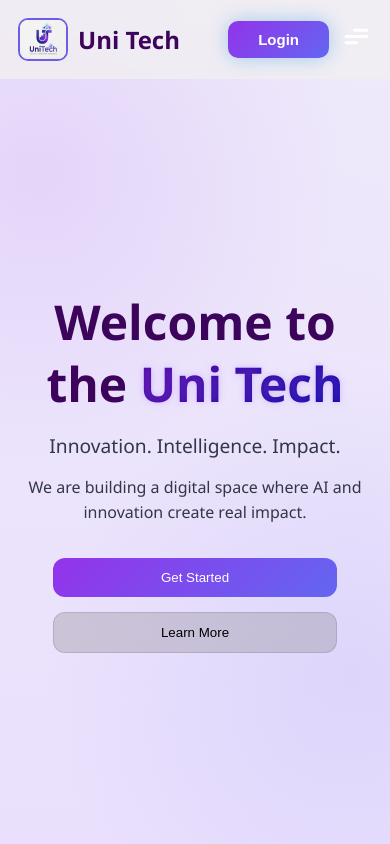
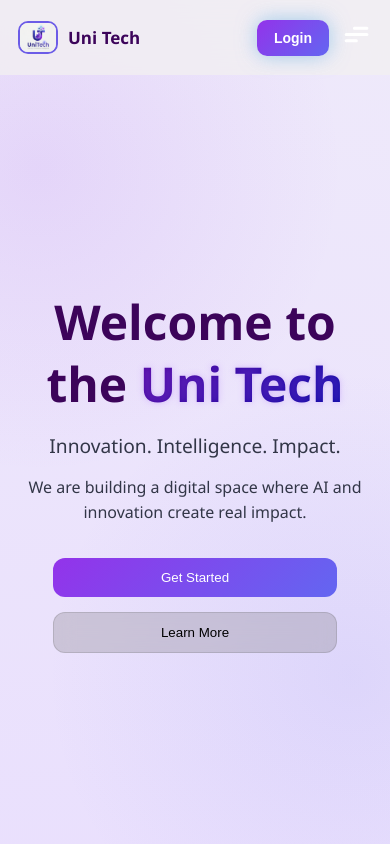
Before and after one commit to Ba6mala/Uni-Tech, a React (Vite) app: page / in a window 390 px wide. Shown: the top 844 px of the page. Built offline with nearby package versions, Linux system fonts and the light colour scheme; no server answers.

Commit message:
Fix login case sensitivity path

```diff
--- a/src/components/Navber/navber.css
+++ b/src/components/Navber/navber.css
@@ -384,7 +384,6 @@ body.light .flip-switch {
 
   .menu-btn { display: block; }
 
-  .login-btn { padding: 10px 30px;}
 
   body.light .nav-links {
     background: rgba(255, 255, 255, 0.95);
@@ -396,6 +395,22 @@ body.light .flip-switch {
     border-top: 1px solid rgba(0,0,0,0.1);
     padding-top: 10px;
   }
+}
+
+@media (max-width: 400px) {
+  .logo-img {
+    width: 40px;
+    height: 33px;
+  }
+
+  .logo { font-size: 17px;}
+
+  .login-btn {
+    padding: 10px 17px;
+    font-size: 14px;
+  }
+
+
 }
 
 /* Homepage adjustments */
```
